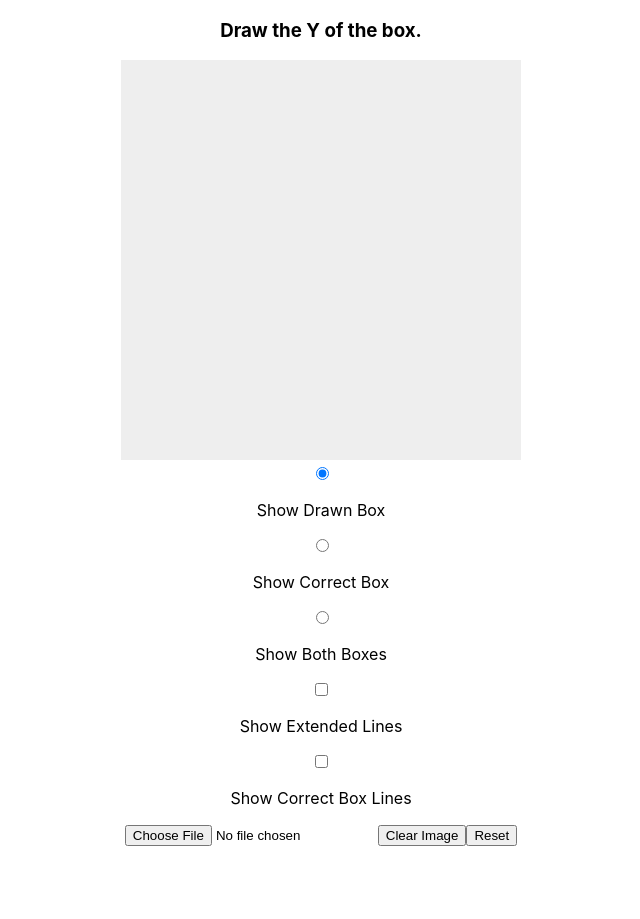
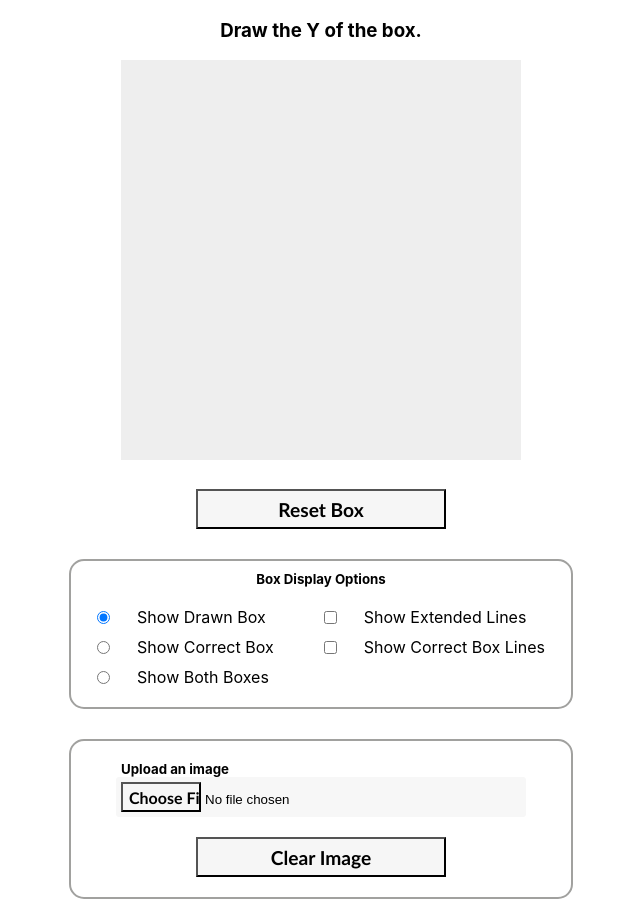
Before and after one commit to abmasud1214/boxanalyzer, a React (Create React App) app: page / in a window 1280 px wide. Shown: the whole page, without its empty margins (319-959 px from the left). Before the commit the page ends 846 px from the top, so only its background shows below. Built offline with nearby package versions, Linux system fonts and the light colour scheme.

Commit message:
UI and CSS

```diff
--- /dev/null
+++ b/src/Components/ImageDraw.css
@@ -0,0 +1,108 @@
+.imageDraw {
+    display: flex;
+    flex-direction: column;
+    justify-content: center;
+    align-items: center;
+}
+
+.boxDisplayMenus {
+    display:flex;
+    flex-direction: column;
+    justify-content: center;
+    align-items: center;
+    margin: 30px;
+    padding: 10px 0px 0px 0px;
+    border-style: solid;
+    border-radius: 15px;
+    border-width: 2px;
+    border-color:rgb(161, 161, 159);
+    width: 500px;
+
+}
+
+.boxDisplayMenus > div {
+    display: flex;
+    align-items: center;
+    justify-content: center;
+    padding: 20px 0;
+}
+
+h5 {
+    padding: 0px;
+    margin: 0px;
+}
+
+.showBoxMenu, .extendedLinesMenu {
+    max-width: 500px;
+    display: grid;
+    grid-template-columns: 40px 1fr;
+    grid-template-rows: repeat(3, 1fr);
+    grid-auto-flow: row;
+    justify-items: start;
+    align-items: center;
+    row-gap: 10px;
+    padding: 0px 25px;
+}
+
+.showBoxMenu > input, .showBoxMenu > p,
+    .extendedLinesMenu > input, .extendedLinesMenu > p{
+    padding: 0px 0px;
+    margin: 0px 0px;
+}
+
+button {
+    width: 250px;
+    height: 40px;
+    border-radius: 0px;
+    background-color:rgb(246, 246, 246);
+    font-family: "Calibri";
+    font-size: larger;
+    font-weight: bolder;
+}
+
+.resetButton {
+    margin-top: 25px;
+}
+
+.imageOptions {
+    display: flex;
+    flex-direction: column;
+    justify-content: center;
+    align-items: center;
+    margin: 0px 0px 20px 0px;
+    padding: 20px 0px;
+    border-style: solid;
+    border-radius: 15px;
+    border-width: 2px;
+    border-color:rgb(161, 161, 159);
+    width: 500px;
+}
+
+.imageUpload {
+    display:flex;
+    flex-direction: column;
+    justify-content: center;
+    align-items: start;
+}
+
+.imageUpload > h5 {
+    margin-left: 5px;
+}
+
+input[type=file] {
+    padding: 5px 5px;
+    background-color: rgb(247, 247, 247);
+    width: 400px;
+    border-radius: 3px;
+    margin: 0px 0px 20px 0px;
+}
+
+input[type=file]::file-selector-button {
+    width: 80px;
+    height: 30px;
+    border-radius: 0px;
+    background-color:rgb(246, 246, 246);
+    font-family: "Calibri";
+    font-size: larger;
+    font-weight: bolder;
+}
--- a/src/Components/ImageDraw.js
+++ b/src/Components/ImageDraw.js
@@ -1,6 +1,8 @@
 import React from "react";
 import Canvas from "./canvas";
-import { lengthDefined } from "../Utils/pointsofbox";
+import { lengthDefined, boxMSE } from "../Utils/pointsofbox";
+
+import './ImageDraw.css'
 
 export default function ImageDraw(props) {
     const [width, height] = [400, 400];
@@ -97,6 +99,7 @@ export default function ImageDraw(props) {
     const clearImage = (e) => {
         setImageFile(null);
         setImage(null);
+        resetBox();
     }
 
     React.useEffect(() => {
@@ -129,7 +132,7 @@ export default function ImageDraw(props) {
     // }, [extendedLines]);
 
     return (
-        <div>
+        <div className="imageDraw">
             <h3>{setInfoHeader(lengthDefined(boxState.boxPoints))}</h3>
             {!imageFile && <Canvas
                 width={400}
@@ -150,7 +153,12 @@ export default function ImageDraw(props) {
                 extendedLineOptions={extendedLineOptions}
                 image = {image}
             />}
-            <div onChange={onChangeEvent}>
+            {/* {lengthDefined(boxState.boxPoints) === 8 && <p>{boxMSE(boxState.boxPoints, boxState.correctBP)}</p>} */}
+            <button className="resetButton" onClick={resetBox}>Reset Box</button>
+            <div className="boxDisplayMenus">
+                <h5>Box Display Options</h5>
+                <div>
+                    <div className="showBoxMenu" onChange={onChangeEvent}>
                         <input type="radio" value="DrawnBox" name="box" checked={boxType === "DrawnBox"} />
                         <p>Show Drawn Box</p>
                         <input type="radio" value="CorrectBox" name="box" checked={boxType === "CorrectBox"} />
@@ -158,7 +166,7 @@ export default function ImageDraw(props) {
                         <input type="radio" value="BothBox" name="box" checked={boxType === "BothBox"} />
                         <p>Show Both Boxes</p>
                     </div>
-            <div>
+                    <div className="extendedLinesMenu">
                         <input type="checkbox"
                             name="extendedDrawnLines"
                             checked={extendedLineOptions.extendedDrawnLines}
@@ -170,9 +178,15 @@ export default function ImageDraw(props) {
                             onChange={onExtendedLinesUpdate} />
                         <p>Show Correct Box Lines</p>
                     </div>
+                </div>
+            </div>
+            <div className="imageOptions">
+                <div className="imageUpload">
+                    <h5>Upload an image</h5>
                     <input type="file" onChange={onImageUpdate}/>
-            <button onClick={clearImage}>Clear Image</button>
-            <button onClick={resetBox}>Reset</button>
+                </div>
+                <button className="clearButton" onClick={clearImage}>Clear Image</button>
+            </div>
         </div>
     )
 }
--- a/src/Components/canvas.js
+++ b/src/Components/canvas.js
@@ -3,7 +3,7 @@ import React from "react";
 import { addPoint, calculateVanishingPoints,
     correctBoxPoints, backBoxConnections, validPoint,
     indexOfPoint,
-    snapPoint, lengthDefined, boxMSE} from "../Utils/pointsofbox.js";
+    snapPoint, lengthDefined} from "../Utils/pointsofbox.js";
 import { vector, extendLinePoint} from "../Utils/geometryFunctions.js"
 
 export default function Canvas(props) {
@@ -174,7 +174,6 @@ export default function Canvas(props) {
                 onClick={handleCanvasClick}
                 onPointerMove={handlePointerMove}
             />
-            {lengthDefined(boxPoints) === 8 && <p>{boxMSE(boxPoints, correctBP)}</p>}
         </div>
     )
 }
```
Lines whose indentation alone changed are shown as unchanged.
